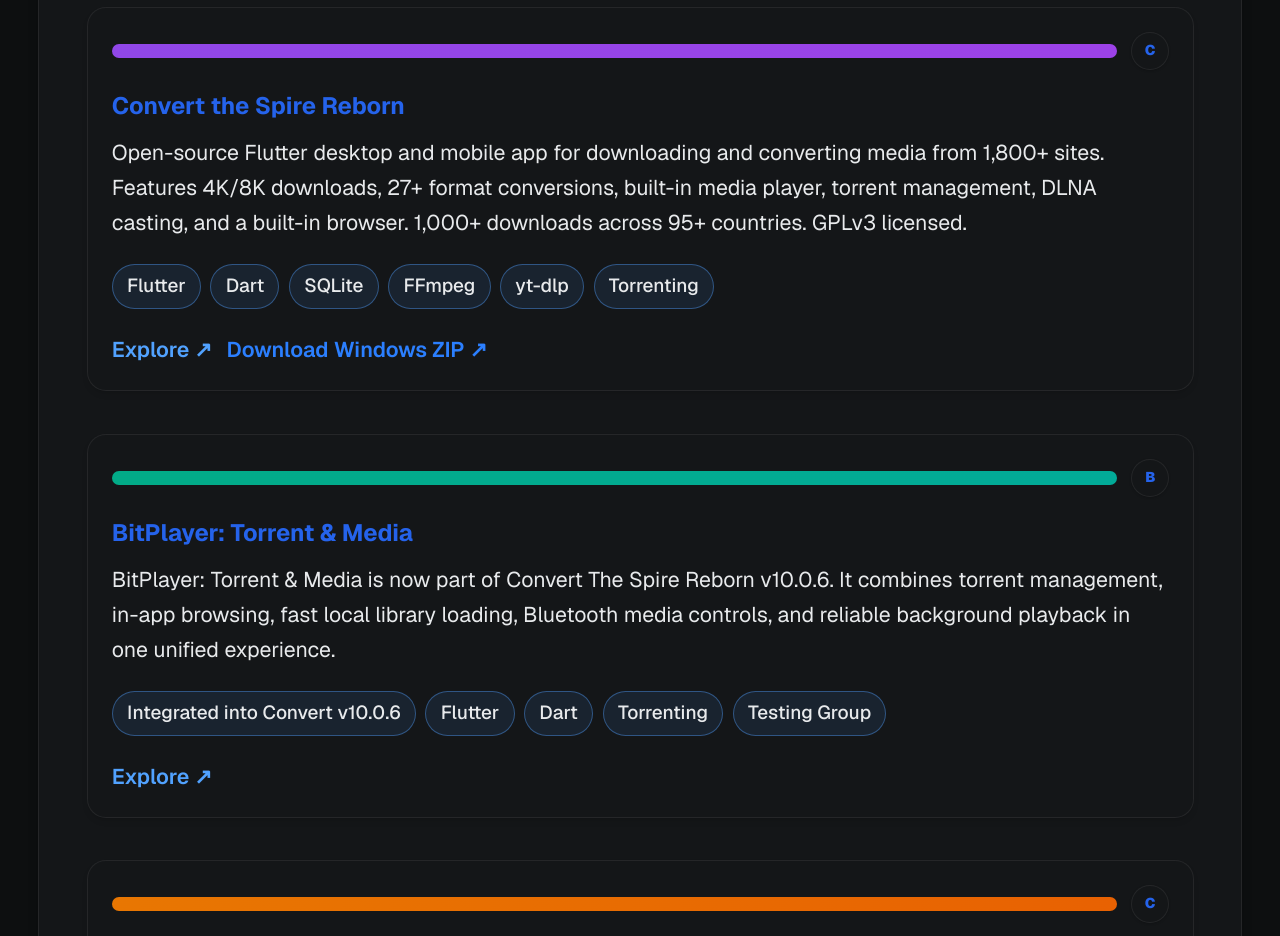
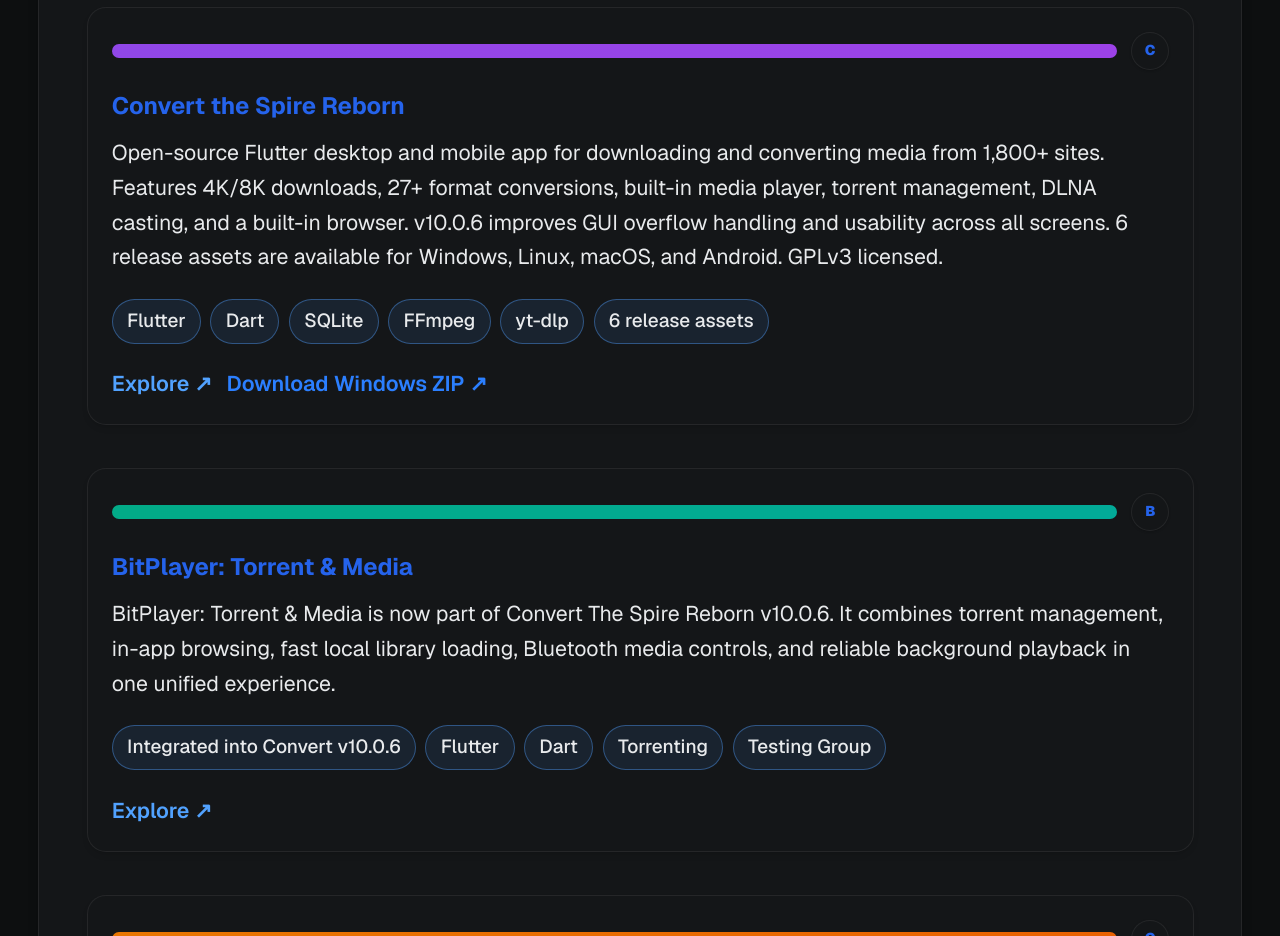
Before and after one commit to Lukas-Bohez/portfolio, a Next.js app: page / in a window 1280 px wide. Shown: the part 3800-4736 px from the top of the page. Built offline with nearby package versions, Linux system fonts and the light colour scheme.

Commit message:
Update portfolio for v10.0.6 release

```diff
--- a/src/app/components/PortfolioComponents.tsx
+++ b/src/app/components/PortfolioComponents.tsx
@@ -438,11 +438,11 @@
     {
       name: 'Convert the Spire Reborn',
       description:
-        'Open-source Flutter desktop and mobile app for downloading and converting media from 1,800+ sites. Features 4K/8K downloads, 27+ format conversions, built-in media player, torrent management, DLNA casting, and a built-in browser. 1,000+ downloads across 95+ countries. GPLv3 licensed.',
-      url: 'https://github.com/Lukas-Bohez/ConvertTheSpireFlutter',
+        'Open-source Flutter desktop and mobile app for downloading and converting media from 1,800+ sites. Features 4K/8K downloads, 27+ format conversions, built-in media player, torrent management, DLNA casting, and a built-in browser. v10.0.6 improves GUI overflow handling and usability across all screens. 6 release assets are available for Windows, Linux, macOS, and Android. GPLv3 licensed.',
+      url: 'https://github.com/Lukas-Bohez/ConvertTheSpireFlutter/releases/tag/v10.0.6',
       downloadUrl: 'https://github.com/Lukas-Bohez/ConvertTheSpireFlutter/releases/download/v10.0.6/ConvertTheSpireReborn-windows-x64.zip',
       downloadLabel: 'Download Windows ZIP',
-      tech: ['Flutter', 'Dart', 'SQLite', 'FFmpeg', 'yt-dlp', 'Torrenting'],
+      tech: ['Flutter', 'Dart', 'SQLite', 'FFmpeg', 'yt-dlp', '6 release assets'],
       color: 'from-violet-500 to-purple-500',
     },
     {
--- a/src/app/layout.tsx
+++ b/src/app/layout.tsx
@@ -19,6 +19,22 @@
   title: 'Oroka Conner | Full-Stack Developer · Flutter · Python · Next.js',
   description:
     'Portfolio of Oroka Conner, full-stack web developer. Full-stack work in Python/FastAPI, TypeScript, Flutter and cross-platform development. Projects include QuizTheSpire, Convert The Spire Reborn v10.0.6, CMS demo research with Sanity + Cloudinary, and the Lofi browser extension.',
+  openGraph: {
+    title: 'Oroka Conner | Full-Stack Developer · Flutter · Python · Next.js',
+    description:
+      'Portfolio of Oroka Conner, full-stack web developer. Projects include QuizTheSpire, Convert The Spire Reborn v10.0.6, CMS demo research with Sanity + Cloudinary, and the Lofi browser extension.',
+    url: 'https://quizthespire.com/portfolio/',
+    siteName: 'Quiz The Spire',
+    type: 'website',
+    images: ['https://quizthespire.com/images/spire-light.jpeg'],
+  },
+  twitter: {
+    card: 'summary_large_image',
+    title: 'Oroka Conner | Full-Stack Developer · Flutter · Python · Next.js',
+    description:
+      'Portfolio of Oroka Conner, full-stack web developer. Projects include QuizTheSpire, Convert The Spire Reborn v10.0.6, CMS demo research with Sanity + Cloudinary, and the Lofi browser extension.',
+    images: ['https://quizthespire.com/images/spire-light.jpeg'],
+  },
 };
 
 export default function RootLayout({
```
